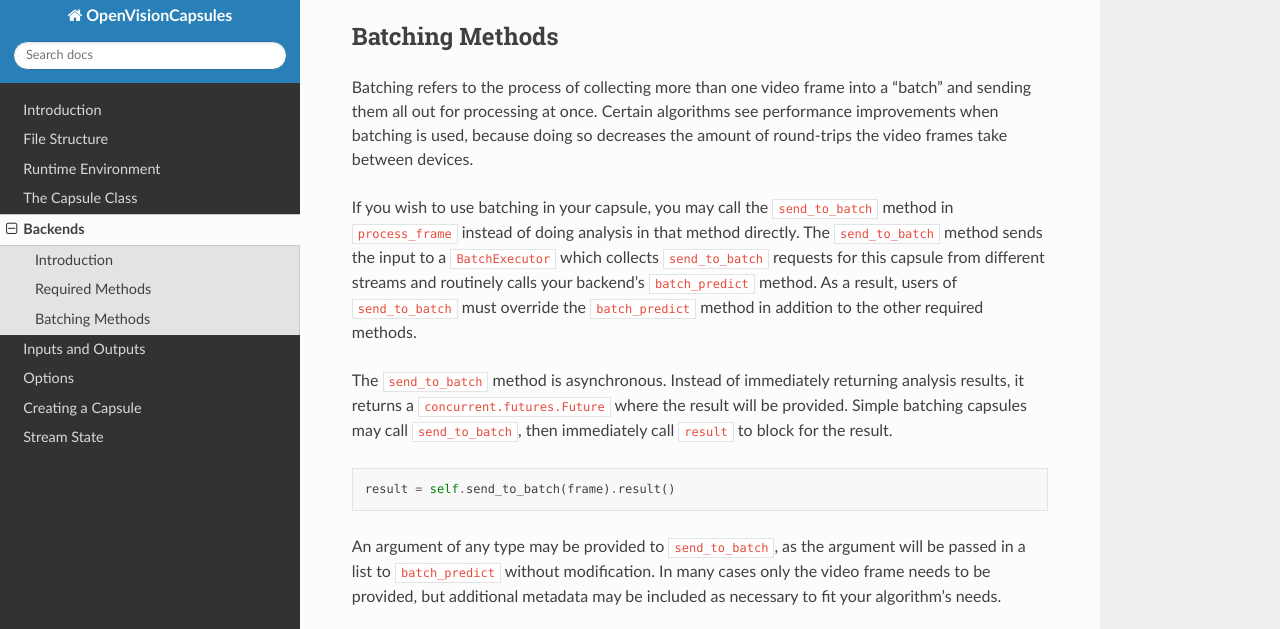
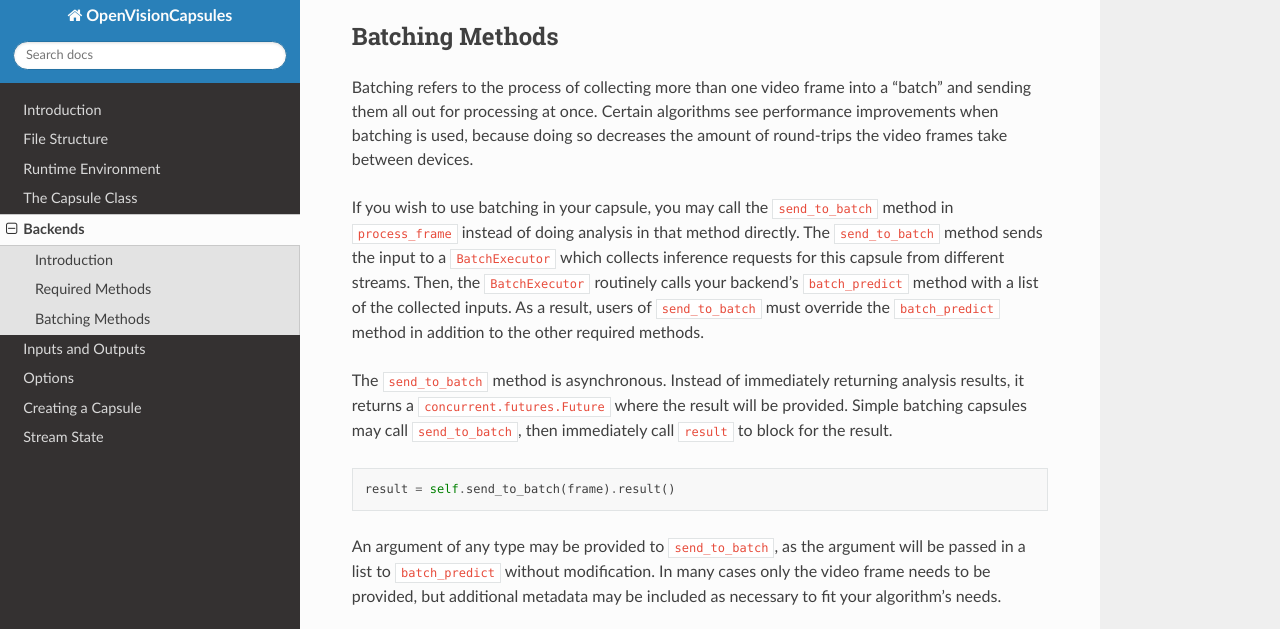
Before and after one commit to opencv/open_vision_capsules, a Sphinx documentation site: the page built from docs/backends.rst, in a window 1280 px wide and 900 px high, scrolled down 606 px, cut to the strip 10-639 px from the top of the window. Built offline with Sphinx 7.4.7 and the Read the Docs theme 2.0.0, drawn with Linux system fonts in a browser that asks for light colours.

Commit message:
Split sentence in two for clarity

```diff
--- a/docs/backends.rst
+++ b/docs/backends.rst
@@ -35,10 +35,10 @@ amount of round-trips the video frames take between devices.
 If you wish to use batching in your capsule, you may call the ``send_to_batch``
 method in ``process_frame`` instead of doing analysis in that method directly.
 The ``send_to_batch`` method sends the input to a ``BatchExecutor`` which collects
-``send_to_batch`` requests for this capsule from different streams and
-routinely calls your backend's ``batch_predict`` method. As a
-result, users of ``send_to_batch`` must override the ``batch_predict`` method
-in addition to the other required methods.
+inference requests for this capsule from different streams. Then, the
+``BatchExecutor`` routinely calls your backend's ``batch_predict`` method with a
+list of the collected inputs. As a result, users of ``send_to_batch`` must
+override the ``batch_predict`` method in addition to the other required methods.
 
 The ``send_to_batch`` method is asynchronous. Instead of immediately returning
 analysis results, it returns a ``concurrent.futures.Future`` where the result will be provided.
```
